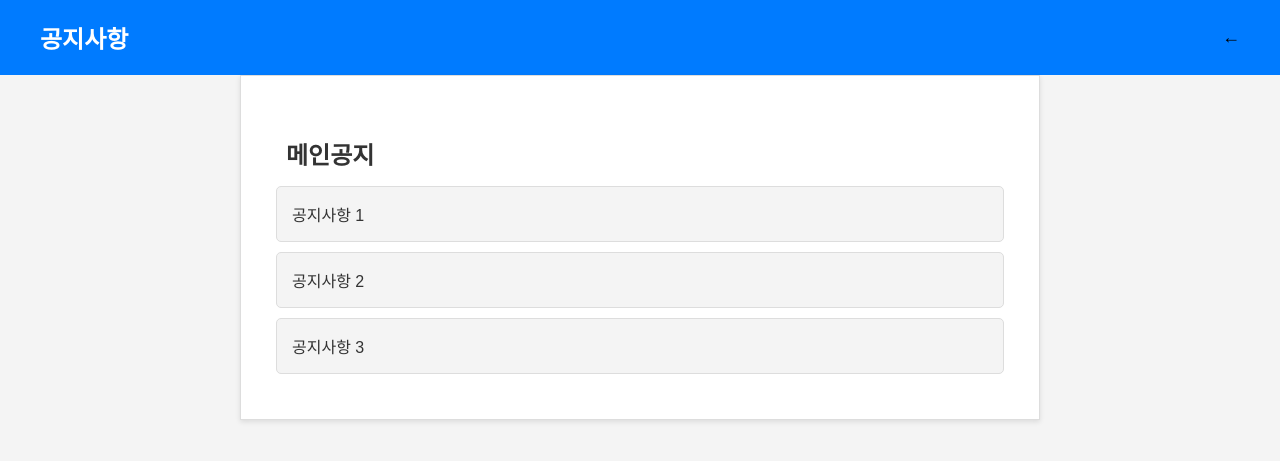
After one commit to TasktradeDevelop/beta_tasktrade, a Python web app: template app/templates/supports/notice-section.html in a window 1280 px wide. The commit adds this page. Shown: the top 461 px of the page. Run offline with Jinja, Linux system fonts and the light colour scheme; the template is opened without the code that fills it, so the values that code supplies are empty.

Commit message:
2.6 first commit
일단 문의하기 페이지와 공지사항 페이지를 간단하게 구현
특히 문의하기 부분을 누르면 슬라이드 형식으로 '간단알바'와 유사하게 구성해봄

```diff
--- a/app/api/routes/supports.py
+++ b/app/api/routes/supports.py
@@ -17,3 +17,8 @@ async def open_user_guide(request: Request):
 @router.get("/faq-n-inquiry", response_class=HTMLResponse)
 async def open_faq_n_inquiry(request: Request):
     return templates.TemplateResponse("faq-inquiry.html", {'request': request})
+
+
+@router.get("/notice-section", response_class=HTMLResponse)
+async def open_notice_section(request: Request):
+    return templates.TemplateResponse("notice-section.html", {'request': request})
--- a/app/static/css/components/navbar.css
+++ b/app/static/css/components/navbar.css
@@ -31,3 +31,10 @@
 .nav button:hover {
     background-color: #e0e0e0;
 }
+
+/* go-back button on navbar */
+.back-button {
+    font-size: 18px;
+    text-decoration: none;
+    color: black;
+}
--- /dev/null
+++ b/app/static/css/components/supports.css
@@ -0,0 +1,38 @@
+/*
+supports pages contents에 공통적으로 적용되는 design layout
+*/
+
+/* supports pages common container design */
+.supports-container {
+    max-width: 800px;
+    margin: 0 auto;
+    padding: 20px;
+    background-color: #ffffff;
+    border: 1px solid #ddd;
+    box-shadow: 0 2px 5px rgba(0, 0, 0, 0.1);
+}
+
+.container-title {
+    font-size: 24px; /* Larger font size */
+    margin-top: 20px;
+    margin-bottom: 10px;
+    font-weight: bold;
+    color: #333;
+    padding: 5px 10px;
+    background-color: transparent; /* Removed background */
+    border: none; /* Removed border */
+}
+
+.supports-item {
+    padding: 15px; /* Increased horizontal padding */
+    border: 1px solid #ddd;
+    border-radius: 5px;
+    margin-bottom: 10px;
+    cursor: pointer;
+    background-color: #f4f4f4;
+    transition: background-color 0.3s;
+}
+
+.supports-item:hover {
+    background-color: #eaeaea;
+}
--- a/app/static/css/pages/index.css
+++ b/app/static/css/pages/index.css
@@ -3,7 +3,7 @@ index page에만 특화된 design layout
 */
 
 /* Main container layout */
-.container {
+.index-container {
     display: flex;
     height: calc(100vh - 70px); /* Full height minus header */
     gap: 20px;
@@ -120,6 +120,10 @@ index page에만 특화된 design layout
     border-radius: 8px;
 }
 
+.right-panel div:hover {
+    cursor: pointer;
+}
+
 /* Common Button Style */
 #user-guide, #faq-inquiry {
     display: block;
--- /dev/null
+++ b/app/static/css/pages/notice-section.css
@@ -0,0 +1,7 @@
+/*
+공지사항 페이지에 한정적인 design layout
+*/
+
+.notice-container {
+    padding: 15px; /* Added padding for more horizontal space */
+}
--- a/app/static/js/pages/index.js
+++ b/app/static/js/pages/index.js
@@ -1,6 +1,7 @@
 // index.html에 한정되어 직접 관련된 모든 js function
 
 // start on loading time
+// works for supports section elements
 document.addEventListener("DOMContentLoaded", function () {
     const handleSupportClick = (endpoint) => {
         fetch(`/supports/${endpoint}`, {
@@ -24,6 +25,8 @@ document.addEventListener("DOMContentLoaded", function () {
 
     document.getElementById("user-guide").addEventListener("click", () => handleSupportClick('user-guide'));
     document.getElementById("faq-inquiry").addEventListener("click", () => handleSupportClick('faq-n-inquiry'));
+    document.getElementById("notice-section").addEventListener("click", () => handleSupportClick('notice-section'));
+    document.getElementById("inquiry-section").addEventListener("click", () => handleSupportClick('faq-n-inquiry'));
 });
 
 // link to my-profile.html
--- /dev/null
+++ b/app/templates/supports/notice-section.html
@@ -0,0 +1,36 @@
+<!DOCTYPE html>
+<html lang="ko">
+<head>
+    <meta name="viewport" content="width=device-width, initial-scale=1.0">
+    <meta charset="UTF-8">
+    <title>공지사항</title>
+
+    <!-- Link to external CSS -->
+    <link rel="stylesheet" href="/static/css/main.css">
+    <link rel="stylesheet" href="/static/css/components/navbar.css">
+    <link rel="stylesheet" href="/static/css/components/supports.css">
+    <link rel="stylesheet" href="/static/css/pages/notice-section.css">
+
+    <!-- Link to external JS -->
+    <script src="/static/js/main.js" defer></script>
+    <script src="/static/js/pages/notice-section.js" defer></script>
+
+</head>
+<body>
+    <header class="header">
+        <div class="logo">
+            <h1>공지사항</h1>
+        </div>
+        <a href="/" class="back-button">←</a>
+    </header>
+
+    <div class="supports-container">
+        <div class="notice-container">
+            <h2 class="container-title">메인공지</h2>
+            <div class="supports-item">공지사항 1</div>
+            <div class="supports-item">공지사항 2</div>
+            <div class="supports-item">공지사항 3</div>
+        </div>
+    </div>
+</body>
+</html>
```
Also changed, not shown: app/static/css/pages/faq-inquiry.css (added, +52 -0 lines), app/static/js/pages/faq-inquiry.js (added, +18 -0 lines), app/templates/index.html (+5 -4 lines), app/templates/supports/faq-inquiry.html (+37 -1 lines).
